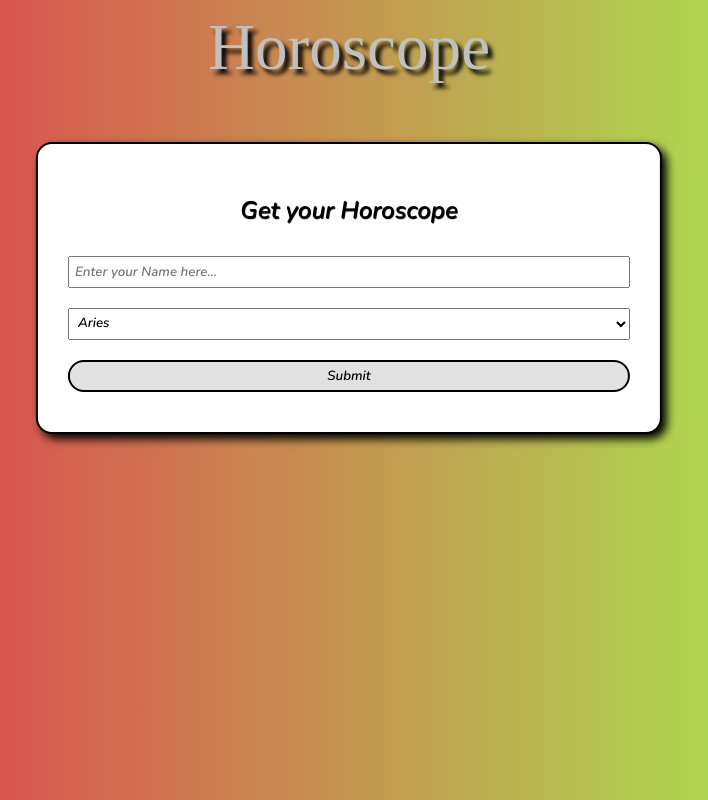
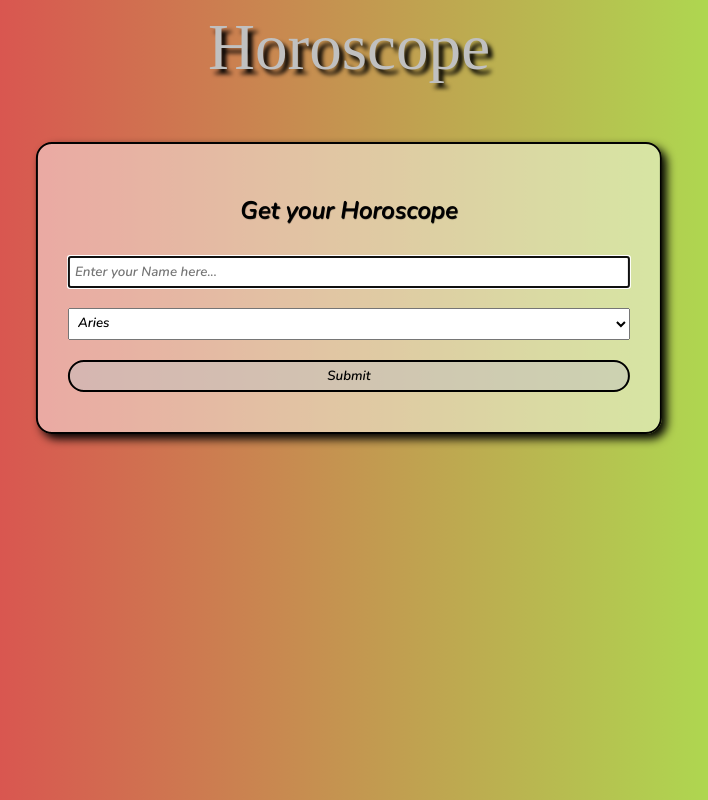
Before and after one commit to silver-47/horoscope, a React (Create React App) app: page / in a window 1280 px wide. Shown: the whole page, without its empty margins (291-999 px from the left). Built offline with nearby package versions, Linux system fonts and the light colour scheme; a web font is replaced by a local one.

Commit message:
adding submit event

```diff
--- a/src/App.js
+++ b/src/App.js
@@ -12,11 +12,15 @@ class App extends React.Component {
     }
   }
 
+  getHoroscope = (event) => {
+    console.log(event.target.value);
+  }
+
   render() {
     return (
       <div className="App">
         <div className="Header">Horoscope</div>
-        <Form />
+        <Form submit={this.getHoroscope}/>
       </div>
     );
   }
--- a/src/Form.css
+++ b/src/Form.css
@@ -4,7 +4,7 @@
 
 .container {
 	min-width: 247px;
-	background-color: white;
+	background-color: rgba(255,255,255,0.47);
 	border-radius: 1em;
   	border: 2.5px solid black;
 	box-shadow: 5px 5px 10px black;
@@ -35,7 +35,11 @@ input, select {
 }
 
 input[type='submit'] {
-	background-color: rgba(192,192,192, .47);
+	background-color: rgba(192,192,192,0.47);
 	border: 2.5px solid black;
 	border-radius: 47px;
 }
+
+input[type='submit']:hover {
+	background-color: rgba(47,47,47,0.47);
+}
--- a/src/Form.js
+++ b/src/Form.js
@@ -1,14 +1,14 @@
 import React from 'react';
 import './Form.css'
 
-const Form = () =>{
+const Form = ({ submit }) =>{
 	return (
-		<div class='container'>
-			<div class='inside'>
+		<div className='container'>
+			<form className='inside'>
 				<h2>Get your Horoscope</h2>
 				<input	name='Name' type="text"
 						placeholder='Enter your Name here...'
-						required autofocus/>
+						required autoFocus/>
 				<select name="Sign">
 						<option value="Aries">Aries</option>
 						<option value="Taurus">Taurus</option>
@@ -23,8 +23,8 @@ const Form = () =>{
 						<option value="Aquarius">Aquarius</option>
 						<option value="Pisces">Pisces</option>
 				</select>
-				<input type="submit" value="Submit" />
-			</div>
+				<input type="submit" value="Submit" onSubmit={submit}/>
+			</form>
 		</div>
 	);
 }
```
